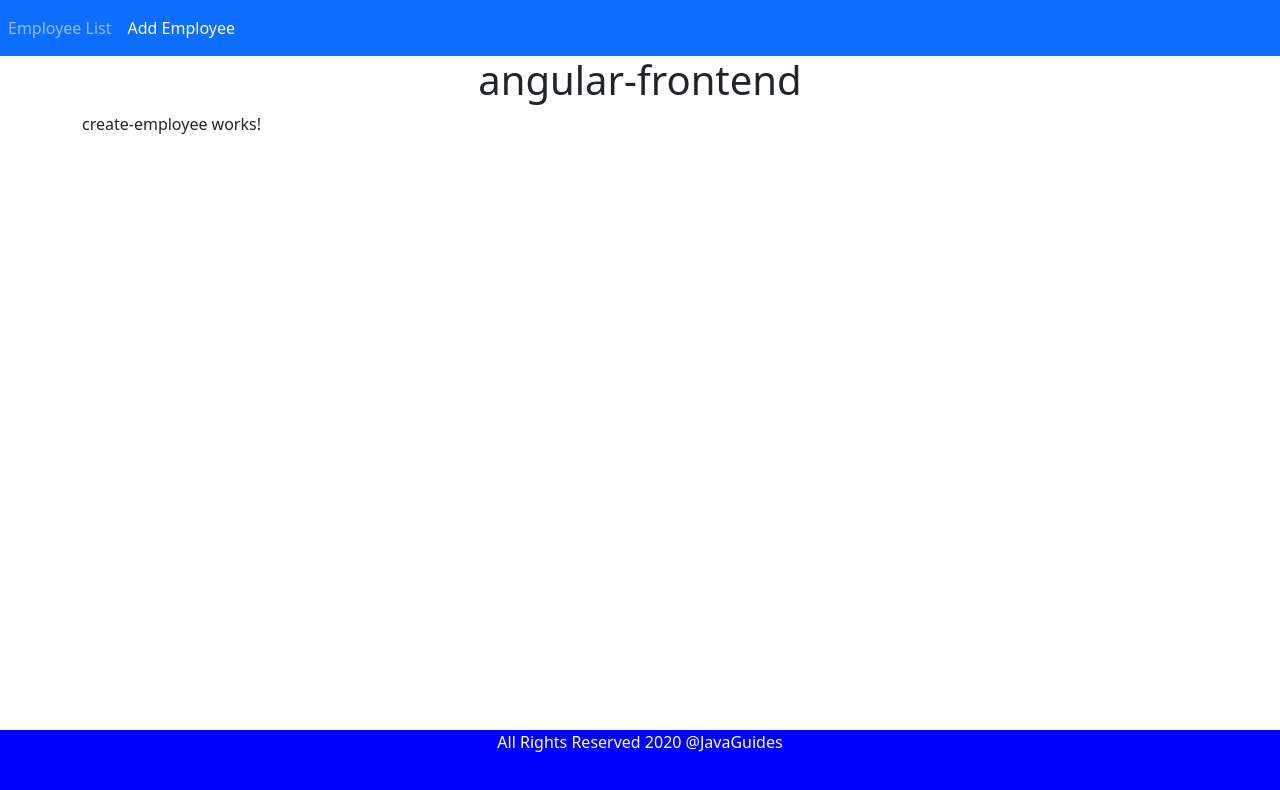
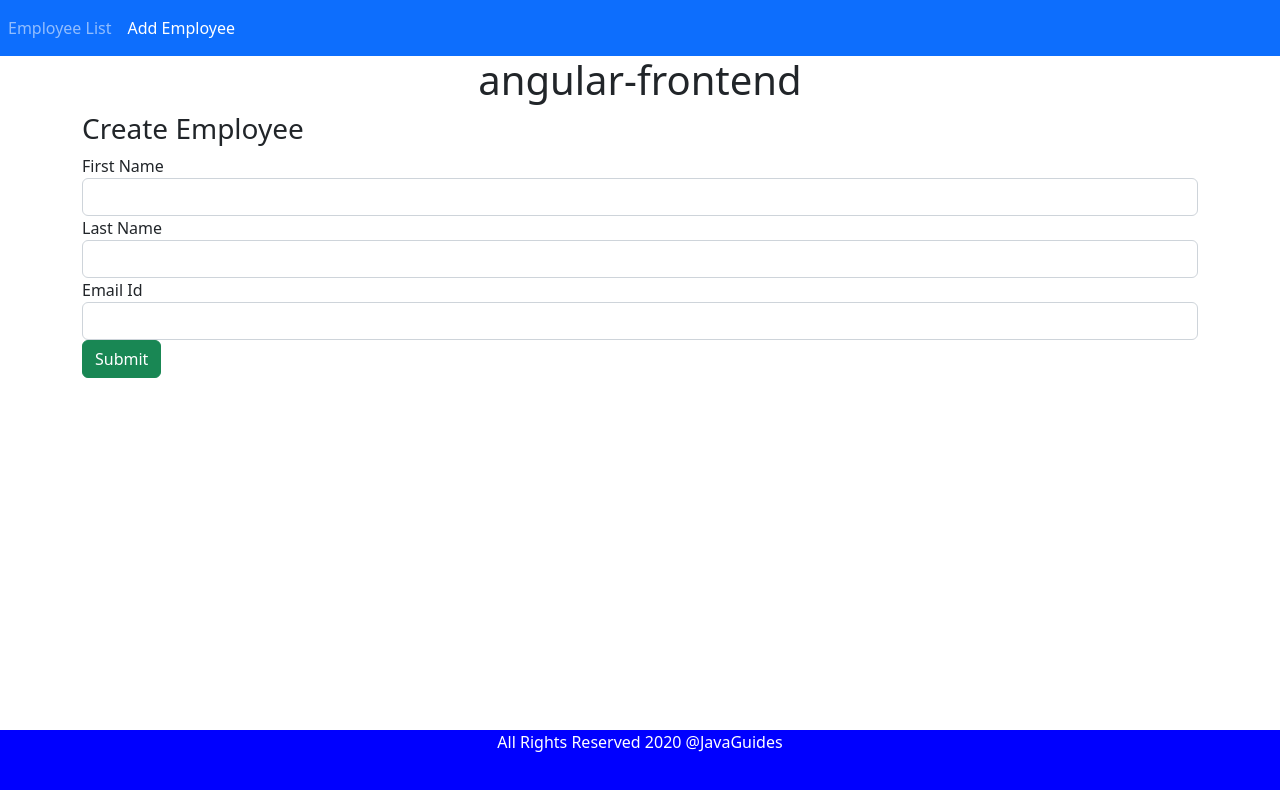
Before and after one commit to chocho77/angular-frontend, an Angular app: page /create-employee in a window 1280 px wide. Shown: the top 790 px of the page. Built offline with nearby package versions, Linux system fonts and the light colour scheme.

Commit message:
On branch master  Your branch is up to date with 'origin/master'.  Changes to be committed: 	modified:   src/app/app.module.ts 	modified:   src/app/create-employee/create-employee.component.html 	modified:   src/app/create-employee/create-employee.component.ts 	modified:   src/app/employee.ts

```diff
--- a/src/app/app.module.ts
+++ b/src/app/app.module.ts
@@ -5,6 +5,7 @@ import { AppRoutingModule } from './app-routing.module';
 import { AppComponent } from './app.component';
 import { EmployeeListComponent } from './employee-list/employee-list.component';
 import { CreateEmployeeComponent } from './create-employee/create-employee.component';
+import { FormsModule } from '@angular/forms';
 
 @NgModule({
   declarations: [
@@ -15,7 +16,8 @@ import { CreateEmployeeComponent } from './create-employee/create-employee.compo
   imports: [
     BrowserModule,
     AppRoutingModule,
-    HttpClientModule
+    HttpClientModule,
+    FormsModule
   ],
   providers: [],
   bootstrap: [AppComponent]
--- a/src/app/create-employee/create-employee.component.html
+++ b/src/app/create-employee/create-employee.component.html
@@ -1 +1,24 @@
-<p>create-employee works!</p>
+<h3> Create Employee </h3>
+<form (ngSubmit) = "onSubmit()">
+
+    <div class="form-group">
+        <label> First Name</label>
+        <input type="text" class="form-control" id="firstName"
+        [(ngModel)] = "employee.firstName" name="firstName">
+    </div>
+
+    <div class="form-group">
+        <label> Last Name</label>
+        <input type="text" class="form-control" id="lastName"
+        [(ngModel)] = "employee.lastName" name="flastName">
+    </div>
+
+    <div class="form-group">
+        <label> Email Id</label>
+        <input type="text" class="form-control" id="emailId"
+        [(ngModel)] = "employee.emailId" name="emailId">
+    </div>
+
+    <button class="btn btn-success" type="submit">Submit</button>
+
+</form>
--- a/src/app/create-employee/create-employee.component.ts
+++ b/src/app/create-employee/create-employee.component.ts
@@ -15,4 +15,8 @@ export class CreateEmployeeComponent implements OnInit{
 
   }
 
+  onSubmit(){
+
+  }
+
 }
--- a/src/app/employee.ts
+++ b/src/app/employee.ts
@@ -1,6 +1,6 @@
 export class Employee {
-    id: number | undefined;
-    firstName: string | undefined;
-    lastName: string | undefined;
-    emailId: string | undefined;
+    id!: number;
+    firstName!: string;
+    lastName!: string;
+    emailId!: string;
 }
```
